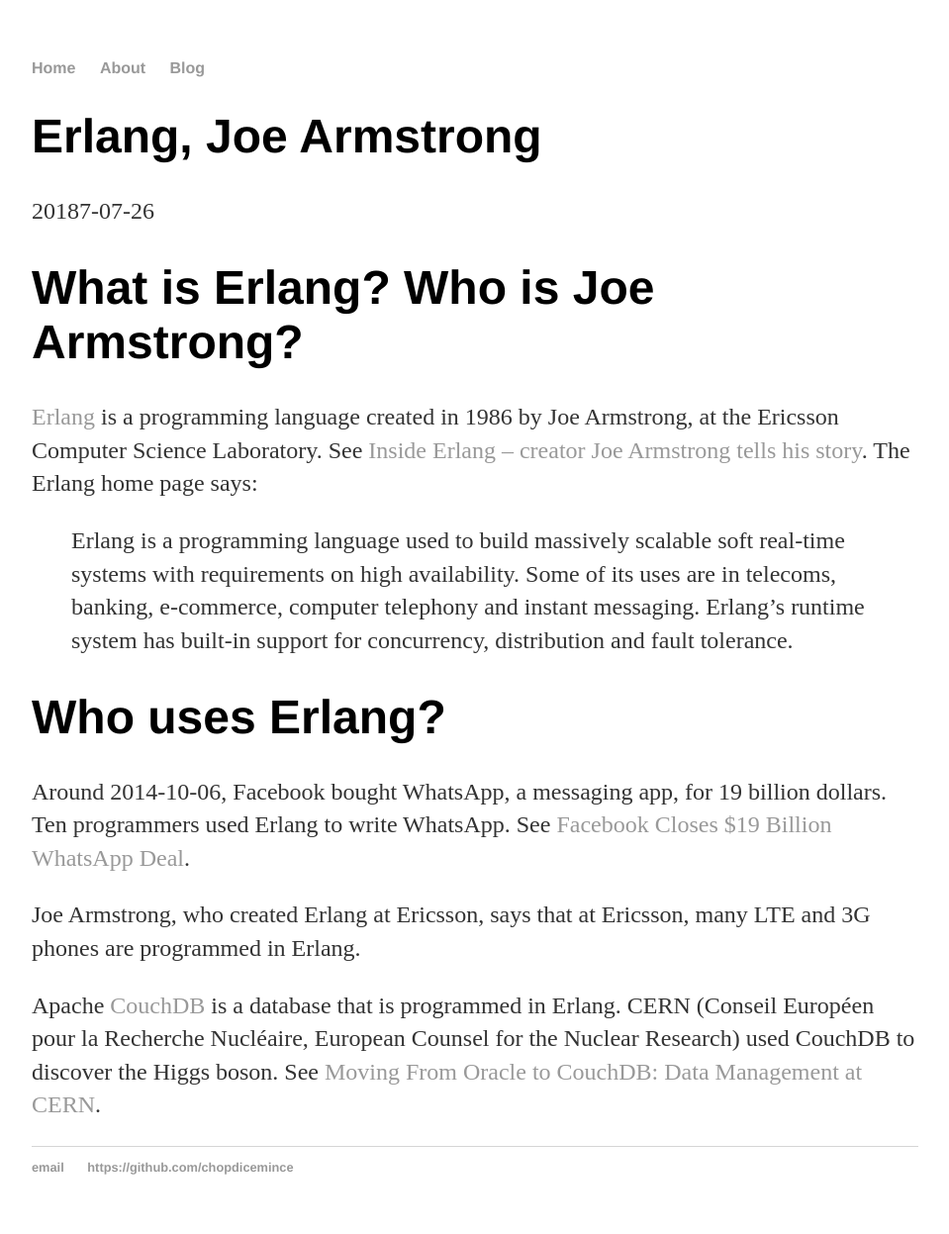
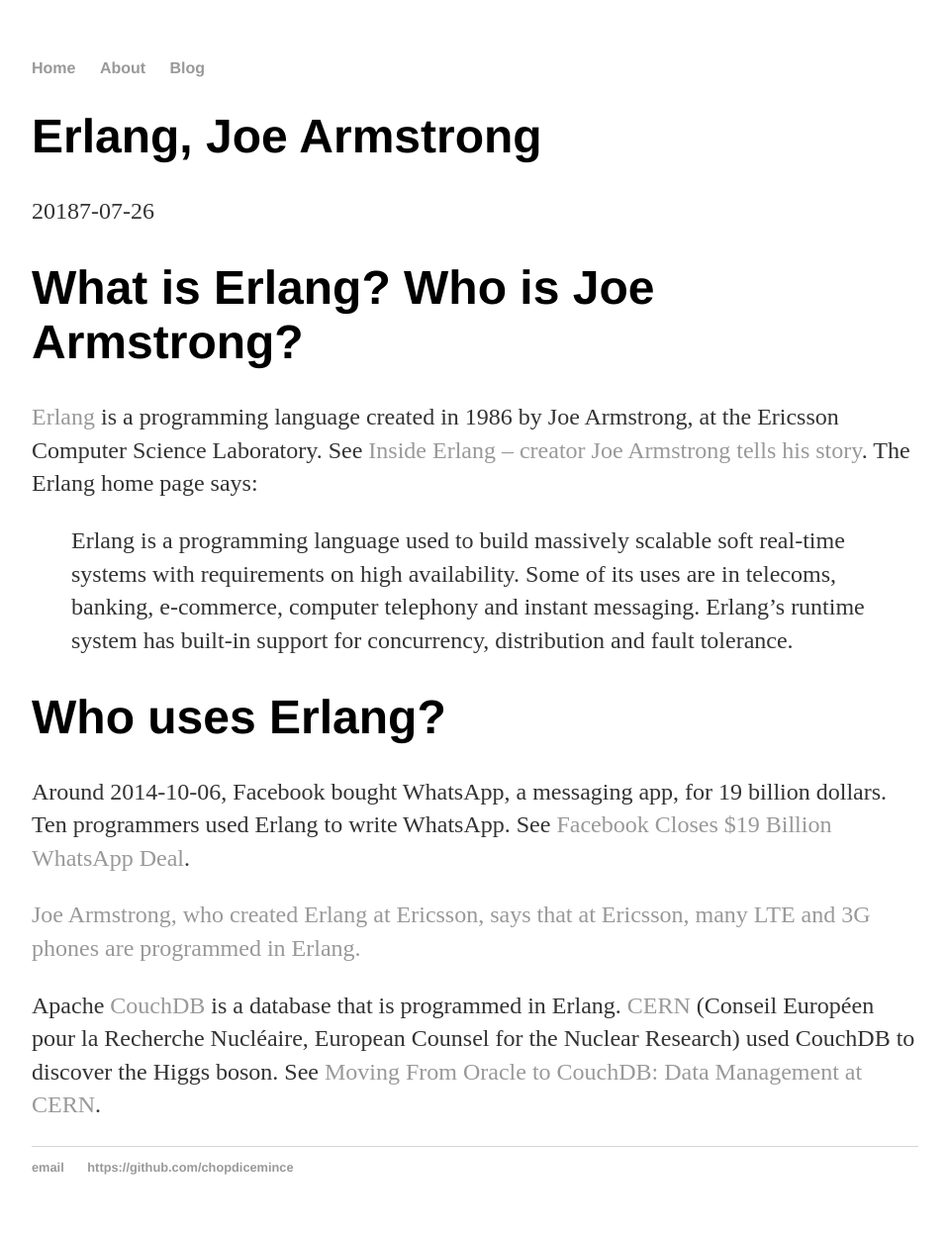
Before and after one commit to chopdicemince/chopdicemince.github.io, a Jekyll site: the page built from _posts/2018-07-26-erlang-and-joe-armstrong.md, in a window 1280 px wide. Shown: the whole page at 99% size, without its empty margins (160-1119 px from the left). Built offline with Jekyll 4.4.1, drawn with Linux system fonts in a browser that asks for light colours; part of the change alters nothing that is shown.

```diff
--- a/_posts/2018-07-26-erlang-and-joe-armstrong.md
+++ b/_posts/2018-07-26-erlang-and-joe-armstrong.md
@@ -14,6 +14,6 @@ date: 20187-07-26
 
 Around 2014-10-06, Facebook bought WhatsApp, a messaging app, for 19 billion dollars. Ten programmers used Erlang to write WhatsApp. See [Facebook Closes $19 Billion WhatsApp Deal](https://www.forbes.com/sites/parmyolson/2014/10/06/facebook-closes-19-billion-whatsapp-deal/#6038ac1d5c66).
 
-Joe Armstrong, who created Erlang at Ericsson, says that at Ericsson, many LTE and 3G phones are programmed in Erlang.
+[Joe Armstrong, who created Erlang at Ericsson, says that at Ericsson, many LTE and 3G phones are programmed in Erlang.](https://www.erlang.org/about)
 
-Apache [CouchDB](https://couchdb.apache.org/) is a database that is programmed in Erlang. CERN (Conseil Européen pour la Recherche Nucléaire, European Counsel for the Nuclear Research) used CouchDB to discover the Higgs boson. See [Moving From Oracle to CouchDB: Data Management at CERN](https://developer.ibm.com/dwblog/2013/oracle-couchdb-data-management/).
+Apache [CouchDB](https://couchdb.apache.org/) is a database that is programmed in Erlang. [CERN](https://home.cern/) (Conseil Européen pour la Recherche Nucléaire, European Counsel for the Nuclear Research) used CouchDB to discover the Higgs boson. See [Moving From Oracle to CouchDB: Data Management at CERN](https://developer.ibm.com/dwblog/2013/oracle-couchdb-data-management/).
```
